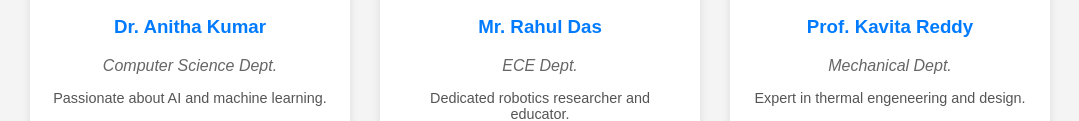
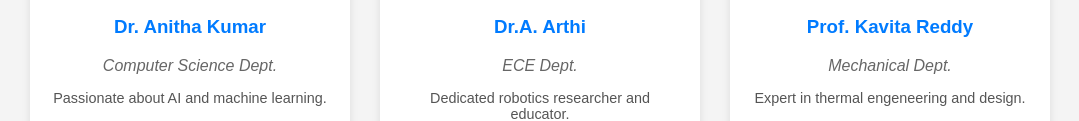
Before and after one commit to Imdumathi/Oracle, a plain HTML site: page index.html in a window 1280 px wide. Shown: the part 297-418 px from the top of the page, without its empty margins (100-1179 px from the left). Drawn offline with Linux system fonts and the light colour scheme.

Commit message:
Update index.html

```diff
--- a/index.html
+++ b/index.html
@@ -23,8 +23,8 @@
             </div>
 
             <div class="faculty-card">
-                <img src="images (3).jpeg" alt="Mr. Rahul Das">
-                <h3>Mr. Rahul Das</h3>
+                <img src="images (3).jpeg" alt="Dr.A. Arthi">
+                <h3>Dr.A. Arthi</h3>
                 <p class="department">ECE Dept.</p>
                 <p class="description">Dedicated robotics researcher and educator.</p>
                 <button class="contact-button">Contact</button>
```
